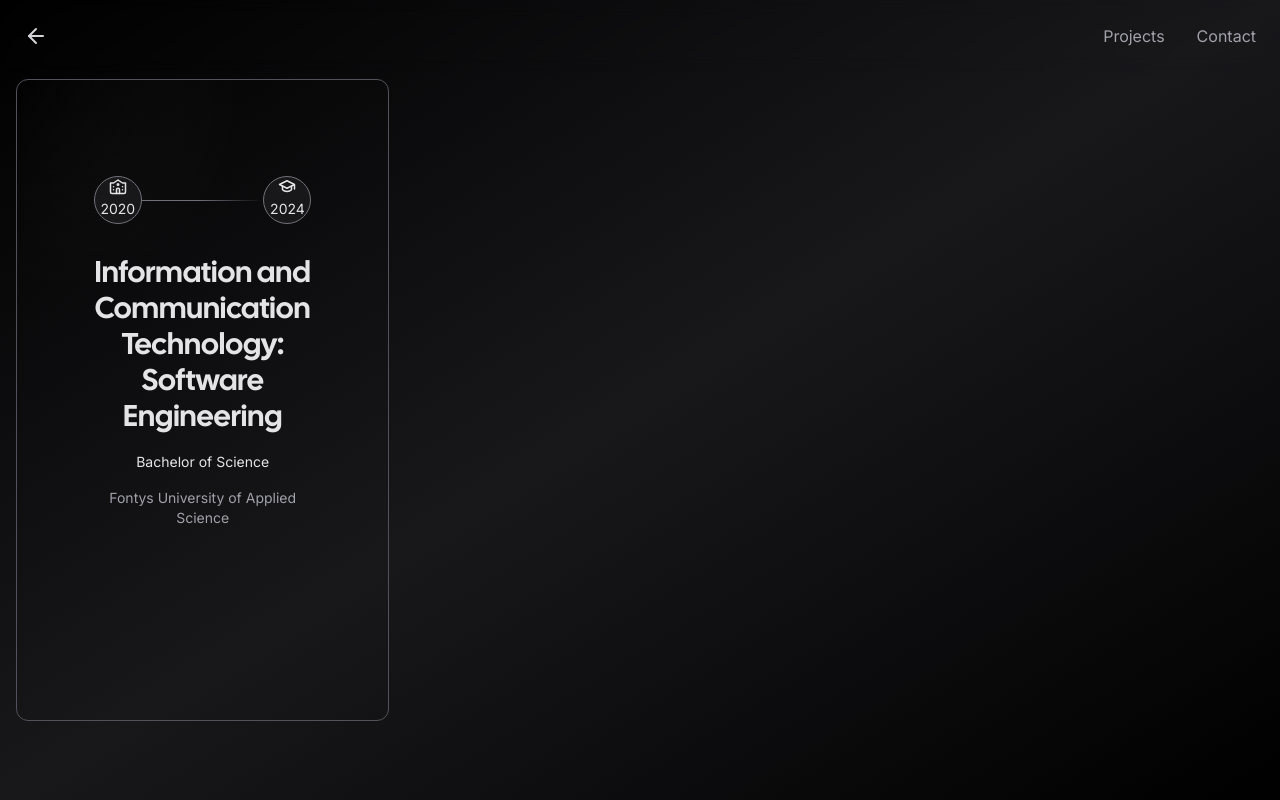
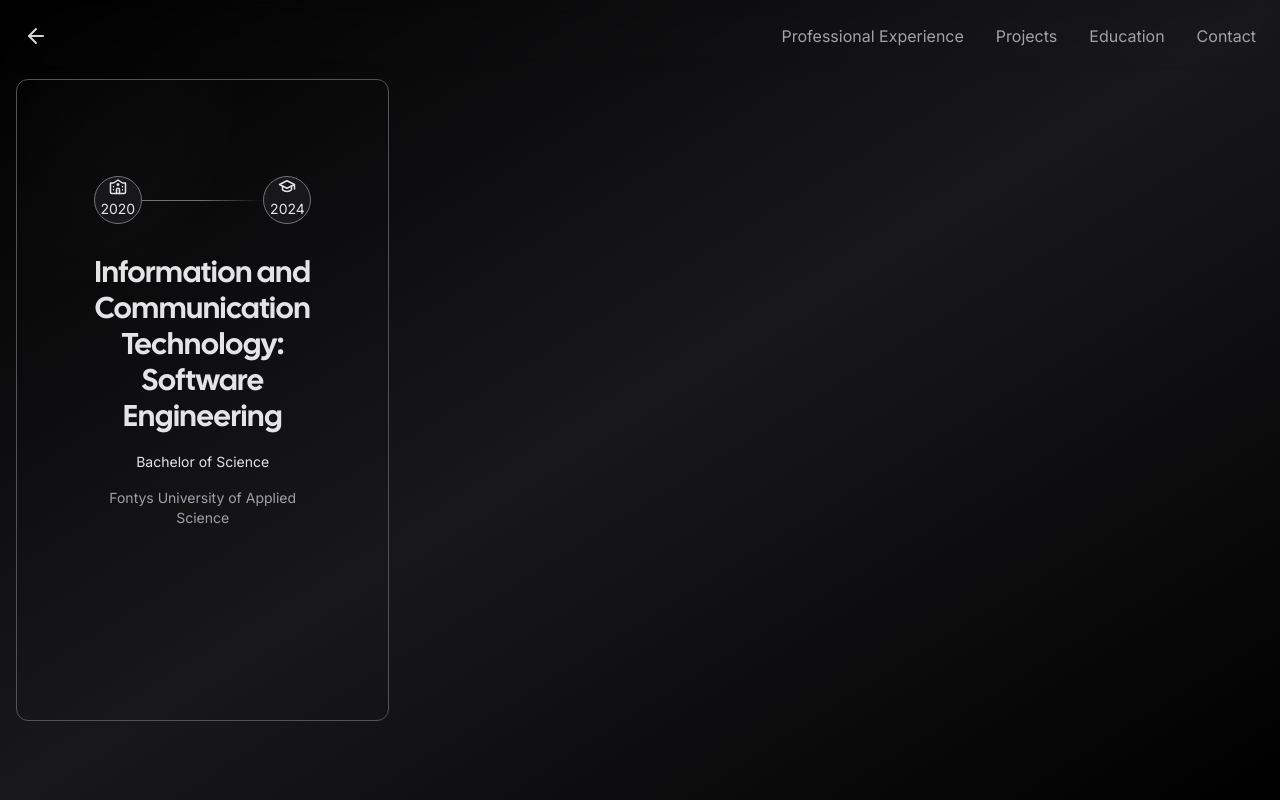
Before and after one commit to vsvincent/portfolio, a Next.js app in the folder vsvincent/: page /education in a window 1280 px wide. Built offline with nearby package versions, Linux system fonts and the light colour scheme; no server answers; what tailwindcss-debug-screens would draw is missing.

Commit message:
Make navbar take items from list

```diff
--- a/vsvincent/app/components/nav.tsx
+++ b/vsvincent/app/components/nav.tsx
@@ -16,7 +16,24 @@ export const Navigation: React.FC = () => {
 		observer.observe(ref.current);
 		return () => observer.disconnect();
 	}, []);
-
+const navBarItems = [
+	{
+		link: "/experience",
+		name: "Professional Experience"
+	},
+	{
+		link: "/projects",
+		name: "Projects"
+	},
+	{
+		link: "/education",
+		name: "Education"
+	},
+	{
+		link: "/contact",
+		name: "Contact"
+	},
+];
 	return (
 		<header ref={ref}>
 			<div
@@ -28,18 +45,14 @@ export const Navigation: React.FC = () => {
 			>
 				<div className="container flex flex-row-reverse items-center justify-between p-6 mx-auto">
 					<div className="flex justify-between gap-8">
+						{navBarItems.map((n) => (
 						<Link
-							href="/projects"
+							href={n.link}
 							className="duration-200 text-zinc-400 hover:text-zinc-100"
 						>
-							Projects
+							{n.name}
 						</Link>
-						<Link
-							href="/contact"
-							className="duration-200 text-zinc-400 hover:text-zinc-100"
-						>
-							Contact
-						</Link>
+						) )}
 					</div>
 
 					<Link
```
